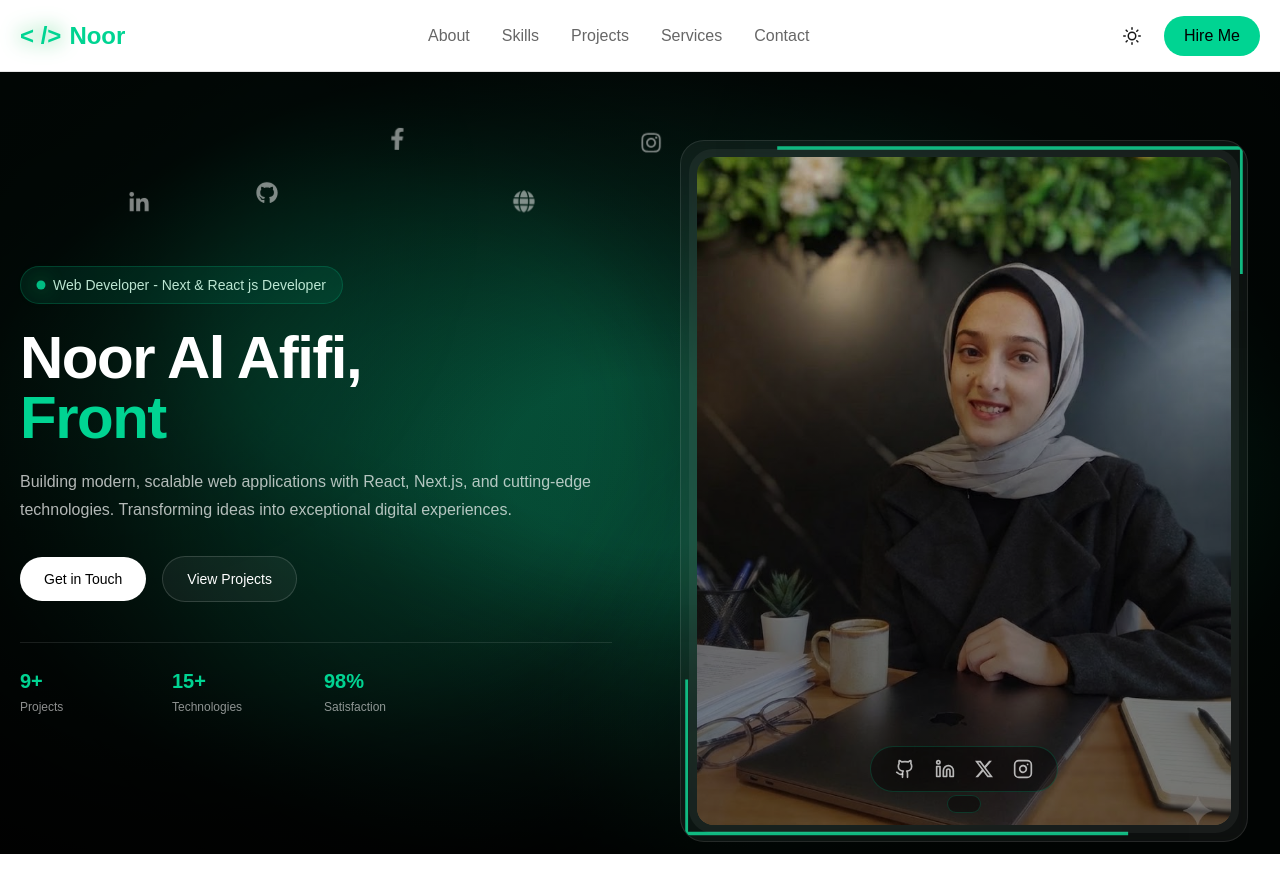
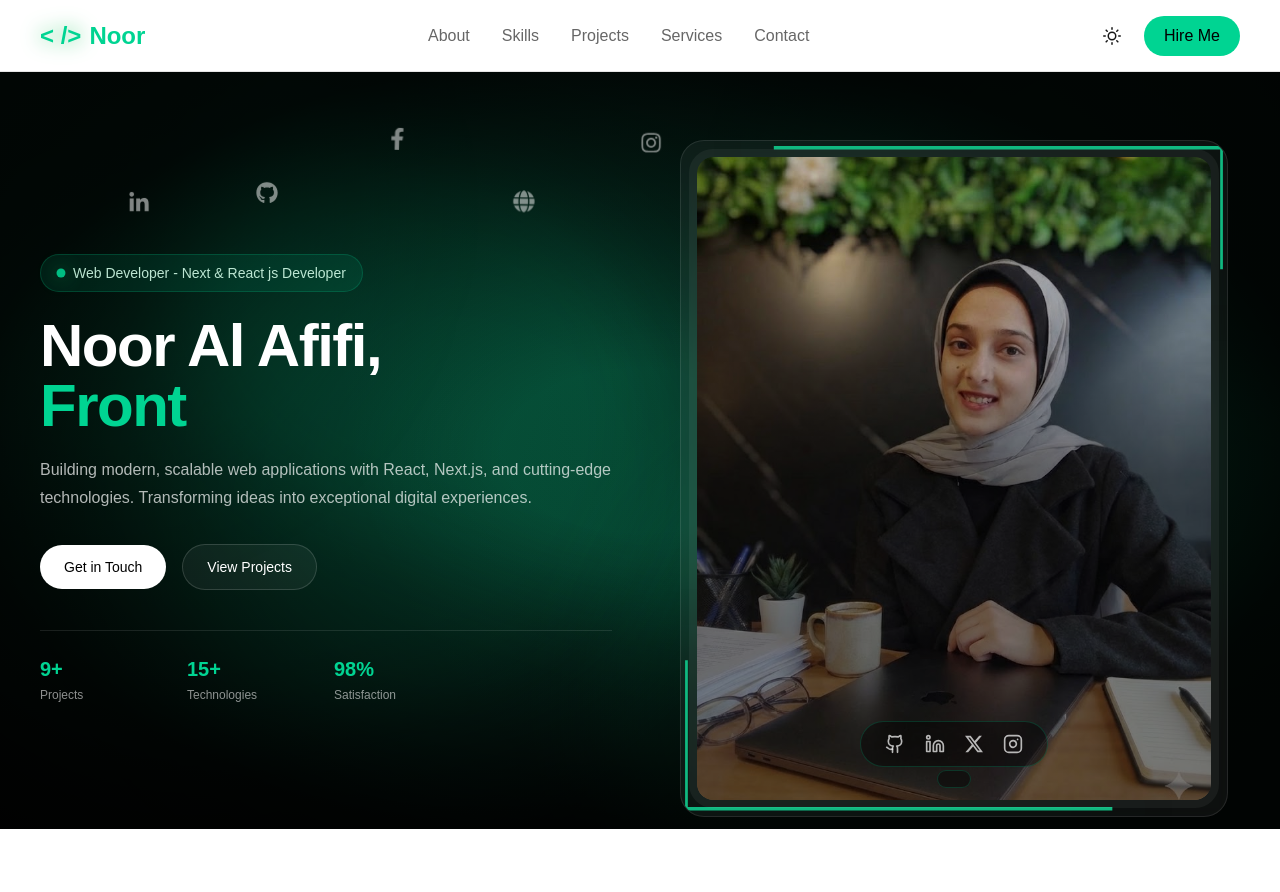
Before and after one commit to noorafifi889/Protoflio-, a Next.js app: page / in a window 1280 px wide. Shown: the top 892 px of the page. Built offline with nearby package versions, Linux system fonts and the light colour scheme.

Commit message:
make a margin from right and left small than in container

```diff
--- a/src/component/Container.tsx
+++ b/src/component/Container.tsx
@@ -12,9 +12,11 @@ export default function Container({
   as: Tag = "div",
 }: ContainerProps) {
   return (
-<Tag className={`mx-auto w-full max-w-[1350px] px-3 md:px-4 lg:px-5 ${className}`}>
+<Tag className={`mx-auto w-full w-[1500px] px-3 md:px-4 lg:px-5 ${className}`}>
 
+      <div className="mx-auto w-full max-w-[1200px] ">
       {children}
+    </div>
     </Tag>
   );
 }
```
